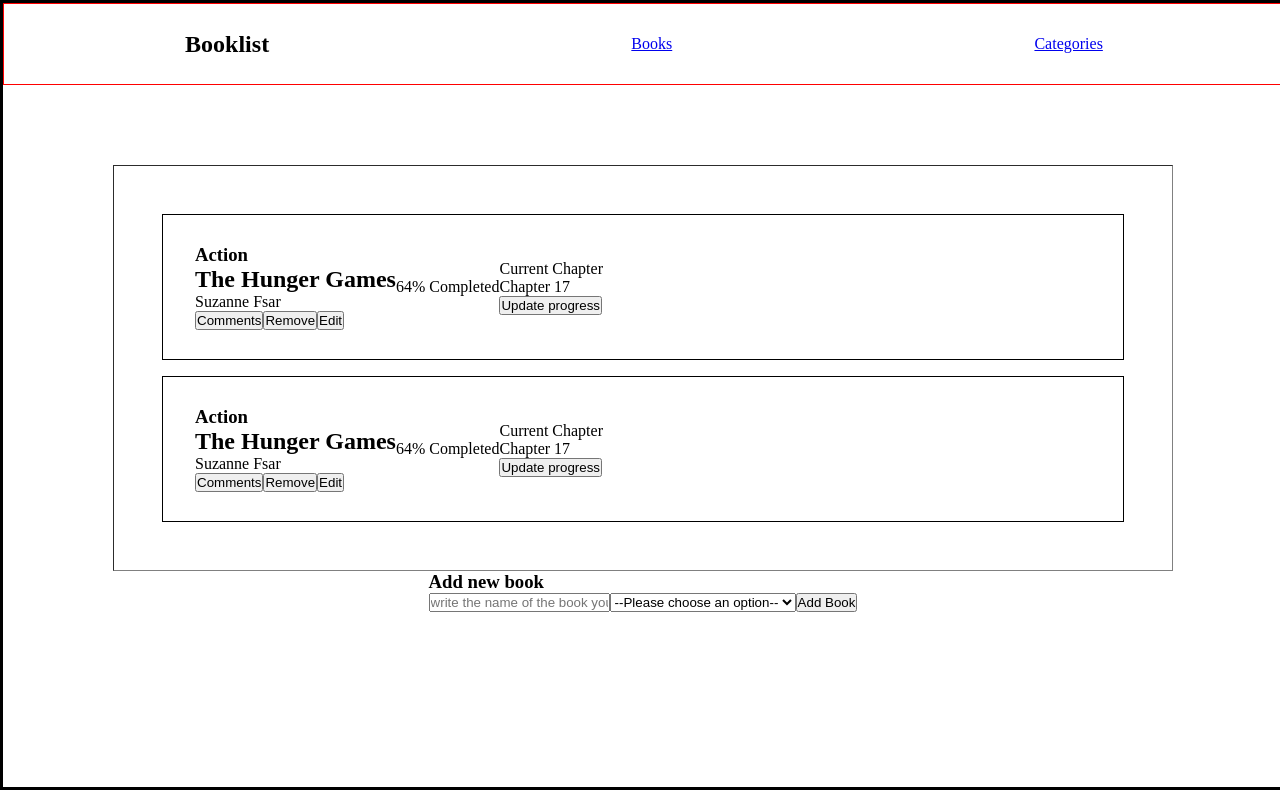
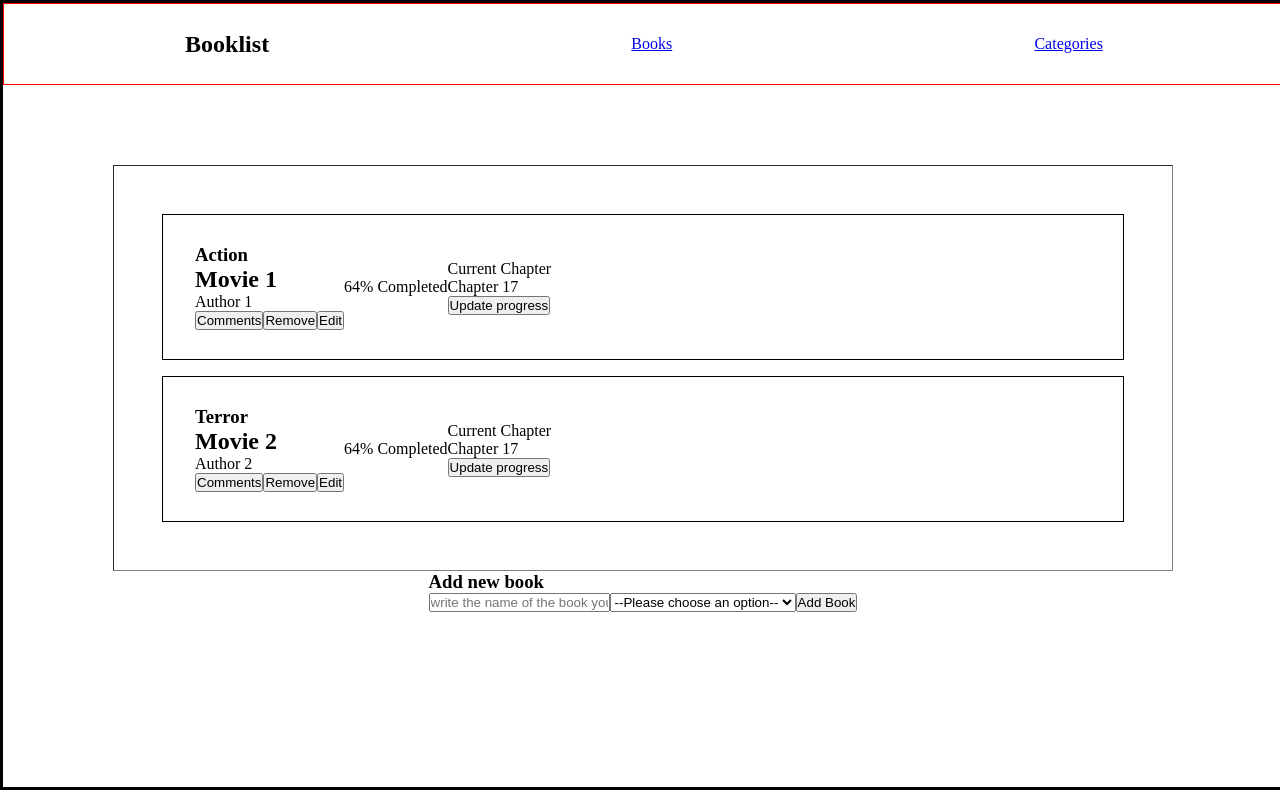
Before and after one commit to sntgopl/booklist-store, a React (Create React App) app: page / in a window 1280 px wide. Built offline with nearby package versions, Linux system fonts and the light colour scheme; the HTML template or start-up script is replaced by a standard one.

Commit message:
Pass on props for title and author and category

```diff
--- a/src/App.js
+++ b/src/App.js
@@ -1,36 +1,10 @@
 import React from 'react';
 import {
-  Routes, Route, Link,
+  Routes, Route,
 } from 'react-router-dom';
-import Book from './Components/Books';
-import AddBook from './Components/Form';
-
-const NavBar = () => (
-  <nav className="NavBar">
-    <h2 className="NavTitle">Booklist</h2>
-    <Link to="/">Books</Link>
-    <Link to="/categories">Categories</Link>
-  </nav>
-);
-
-const Books = () => (
-  <div className="HomePage">
-    <ul className="Booklist">
-      <Book />
-      <Book />
-    </ul>
-    <AddBook />
-  </div>
-);
-
-const Categories = () => (
-  <div>
-    <ul>
-      <h3>Categories</h3>
-      <li>All</li>
-    </ul>
-  </div>
-);
+import NavBar from './Pages/NavBar';
+import Books from './Pages/Booklist';
+import Categories from './Pages/Categories';
 
 const App = () => (
   <div className="App">
--- a/src/Components/Books.js
+++ b/src/Components/Books.js
@@ -1,11 +1,16 @@
 import React from 'react';
 
-const Book = () => (
-  <div className="Book">
+const Book = (props) => {
+  const {
+    // eslint-disable-next-line react/prop-types
+    id, title, author, category,
+  } = props;
+  return (
+    <div key={id} className="Book">
       <div>
-      <h3>Action</h3>
-      <h2>The Hunger Games</h2>
-      <p>Suzanne Fsar</p>
+        <h3>{category}</h3>
+        <h2>{title}</h2>
+        <p>{author}</p>
         <div>
           <button type="button">Comments</button>
           <button type="button">Remove</button>
@@ -24,5 +29,6 @@ const Book = () => (
       </div>
     </div>
   );
+};
 
 export default Book;
--- /dev/null
+++ b/src/Pages/Booklist.js
@@ -0,0 +1,26 @@
+import React from 'react';
+import Book from '../Components/Books';
+import AddBook from '../Components/Form';
+
+const Books = () => {
+  const booklist = [
+    {
+      id: 1, title: 'Movie 1', author: 'Author 1', category: 'Action',
+    },
+    {
+      id: 2, title: 'Movie 2', author: 'Author 2', category: 'Terror',
+    },
+  ];
+  return (
+    <div className="HomePage">
+      <ul className="Booklist">
+        {booklist.map((book) => (
+          <Book key={book.id} title={book.title} author={book.author} category={book.category} />
+        ))}
+      </ul>
+      <AddBook />
+    </div>
+  );
+};
+
+export default Books;
--- /dev/null
+++ b/src/Pages/Categories.js
@@ -0,0 +1,10 @@
+const Categories = () => (
+  <div>
+    <ul>
+      <h3>Categories</h3>
+      <li>All</li>
+    </ul>
+  </div>
+);
+
+export default Categories;
--- /dev/null
+++ b/src/Pages/NavBar.js
@@ -0,0 +1,11 @@
+import { Link } from 'react-router-dom';
+
+const NavBar = () => (
+  <nav className="NavBar">
+    <h2 className="NavTitle">Booklist</h2>
+    <Link to="/">Books</Link>
+    <Link to="/categories">Categories</Link>
+  </nav>
+);
+
+export default NavBar;
```
Lines whose indentation alone changed are shown as unchanged.
